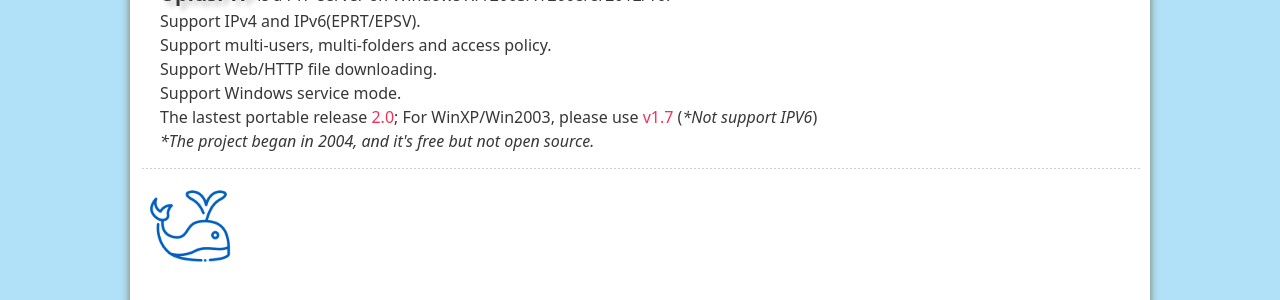
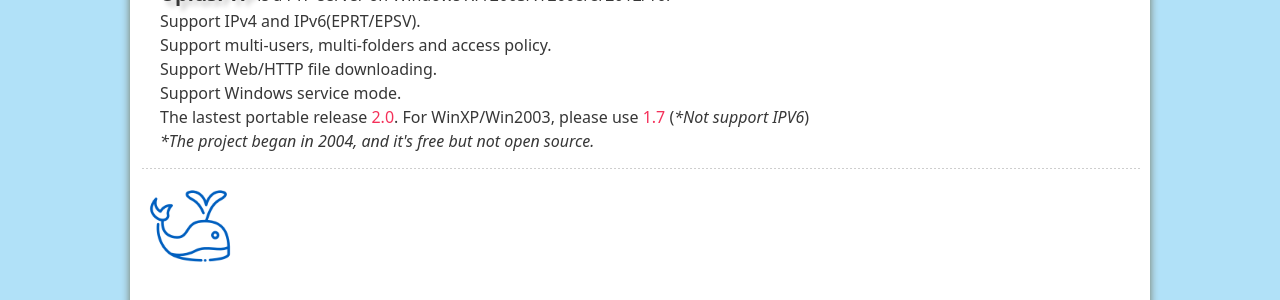
Before and after one commit to uplusware/uplusware.github.io, a Jekyll site: the page index.html, which Jekyll copies as it is, in a window 1280 px wide. Shown: the part 953-1253 px from the top of the page. Built offline with Jekyll 4.4.1, drawn with Linux system fonts in a browser that asks for light colours.

Commit message:
Update index.html

```diff
--- a/index.html
+++ b/index.html
@@ -59,7 +59,7 @@
             		<li>Support multi-users, multi-folders and access policy.</li>
 			<li>Support Web/HTTP file downloading.</li>
 			<li>Support Windows service mode.</li>
-			<li>The lastest portable release <a href="/projects/uplusftp/UplusFTPServer-2.0.zip">2.0</a>; For WinXP/Win2003, please use <a href="https://github.com/uplusware/uplusware.github.io/blob/master/projects/uplusftp/UplusFTPServer-1.7.3.3.zip">v1.7</a> (<i>*Not support IPV6</i>)</li>
+			<li>The lastest portable release <a href="/projects/uplusftp/UplusFTPServer-2.0.zip">2.0</a>. For WinXP/Win2003, please use <a href="https://github.com/uplusware/uplusware.github.io/blob/master/projects/uplusftp/UplusFTPServer-1.7.3.3.zip">1.7</a> (<i>*Not support IPV6</i>)</li>
 			<li><i>*The project began in 2004, and it's free but not open source.</i></li>
 		</ul>
 
```
